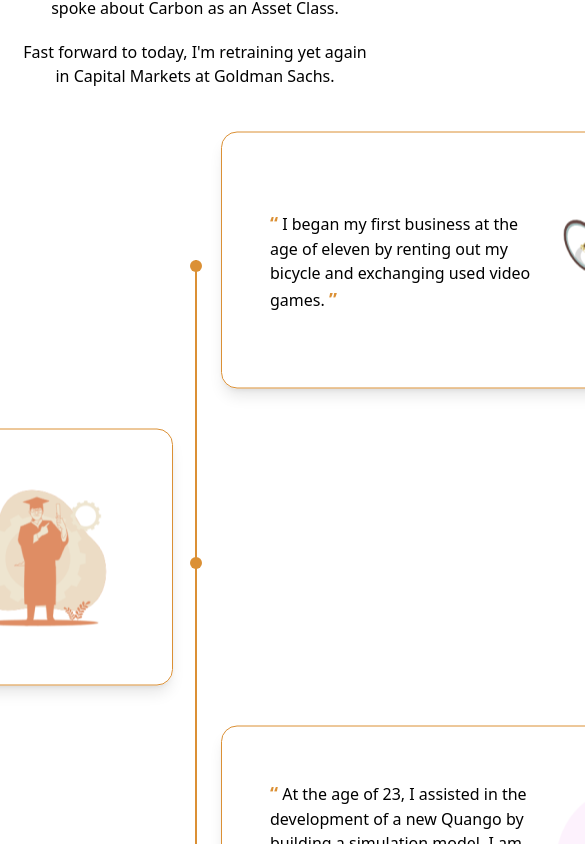
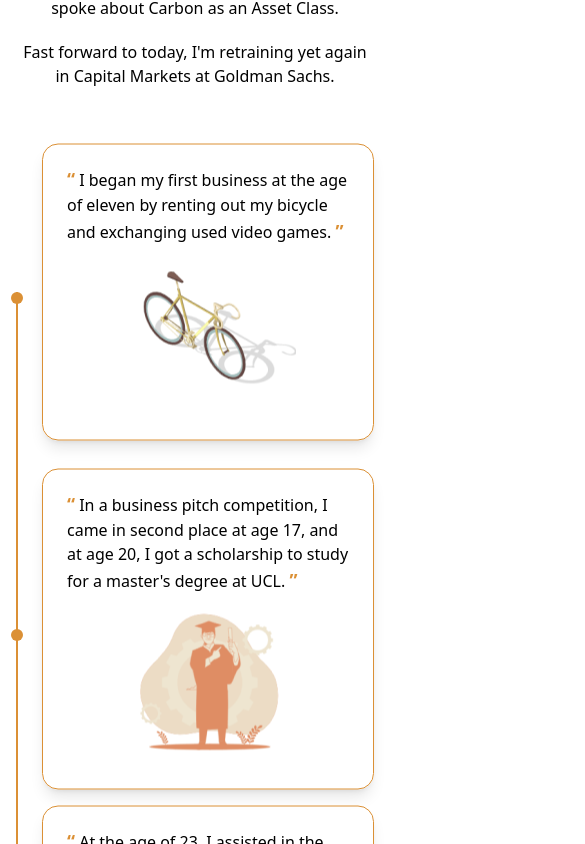
Before and after one commit to EyobAshenaki/michael-portfolio, a Nuxt app: page /journey in a window 390 px wide. Shown: the part 1100-1944 px from the top of the page, 585 px wide, since content can reach past the window. Built offline with nearby package versions, Linux system fonts and the light colour scheme.

Commit message:
style: make journey page responsive

```diff
--- a/components/journey/TimelineCard.vue
+++ b/components/journey/TimelineCard.vue
@@ -1,8 +1,8 @@
 <template>
   <div
-    class="w-[34rem] flex justify-between items-center -translate-y-1/2 shadow-lg rounded-2xl border border-brand-text px-12 py-10"
+    class="md:w-80 lg:w-[34rem] flex flex-col sm:flex-row md:flex-col lg:flex-row justify-between items-center -translate-y-1/2 shadow-lg rounded-2xl border border-brand-text px-6 lg:px-12 py-5 lg:py-10"
     :class="{
-      '-translate-x-full': isIdEven,
+      'md:-translate-x-full': isIdEven,
     }"
   >
     <p>
--- a/pages/journey.vue
+++ b/pages/journey.vue
@@ -46,9 +46,9 @@
     </div>
 
     <!-- Timeline -->
-    <div class="flex justify-center my-36">
+    <div class="flex justify-center my-44 md:my-36">
       <ol
-        class="timeline relative translate-x-1/2 border-l-2 border-brand-text"
+        class="timeline relative md:translate-x-1/2 border-l-2 border-brand-text"
       >
         <li
           v-for="timelineItem in timelineItems"
@@ -56,8 +56,9 @@
           class="mb-10"
           :class="{
             'ml-6': !isIdEven(timelineItem.id),
-            '-ml-6': isIdEven(timelineItem.id),
-            '-mb-64': lastTimelineItemIndex === timelineItem.id,
+            'ml-6 md:-ml-6': isIdEven(timelineItem.id),
+            '-mb-[23rem] sm:-mb-52 md:-mb-[23rem] lg:-mb-64':
+              lastTimelineItemIndex === timelineItem.id,
           }"
         >
           <div
```
